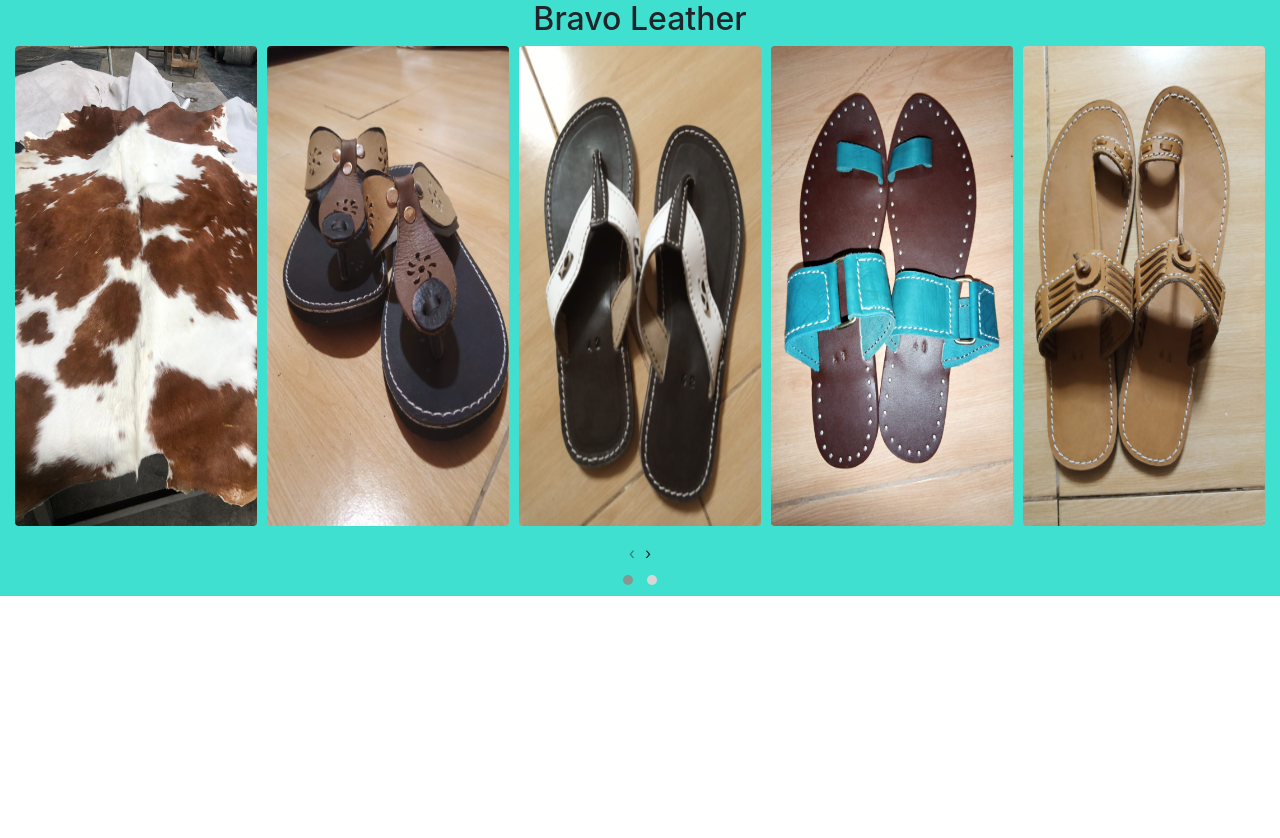
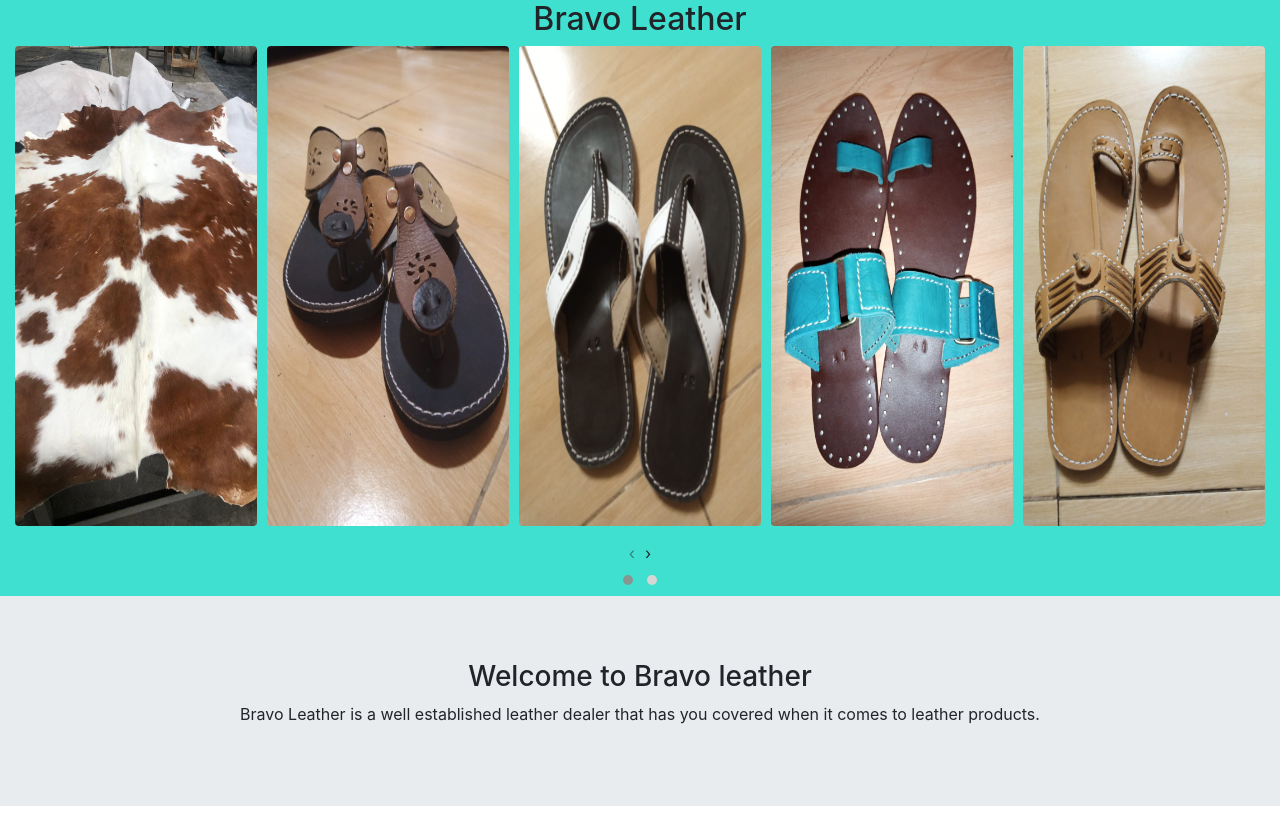
Before and after one commit to wambuguedison/bravo-leather, a React (Create React App) app: page / in a window 1280 px wide. Before the commit the page ends 800 px from the top, so only its background shows below. Built offline with nearby package versions, Linux system fonts and the light colour scheme.

Commit message:
render info component

```diff
--- a/src/App.js
+++ b/src/App.js
@@ -1,5 +1,6 @@
 import React from "react";
 import Carousel from "./components/Carousel";
+import Info from "./components/Info";
 import "./App.css";
 
 function App() {
@@ -7,6 +8,7 @@
     <div className="App">
       <h2>Bravo Leather</h2>
       <Carousel />
+      <Info />
     </div>
   );
 }
```
